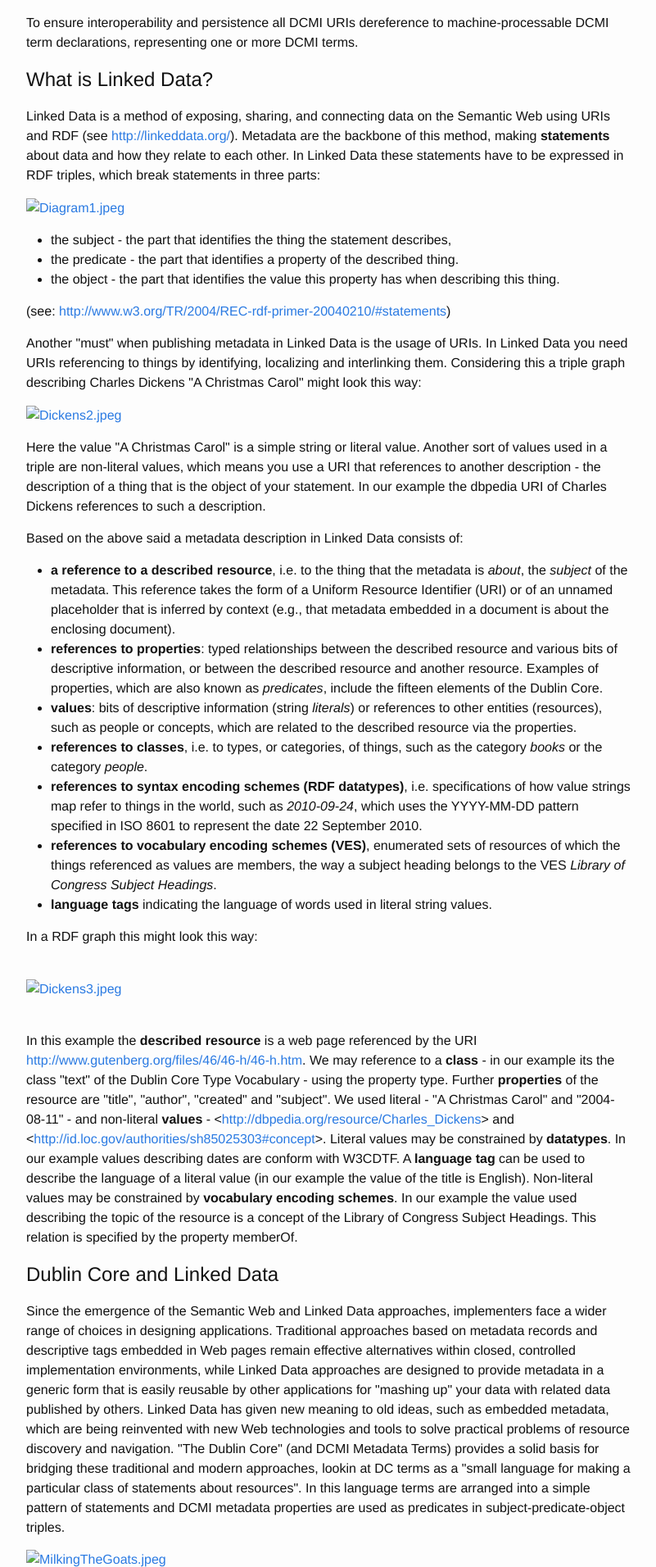
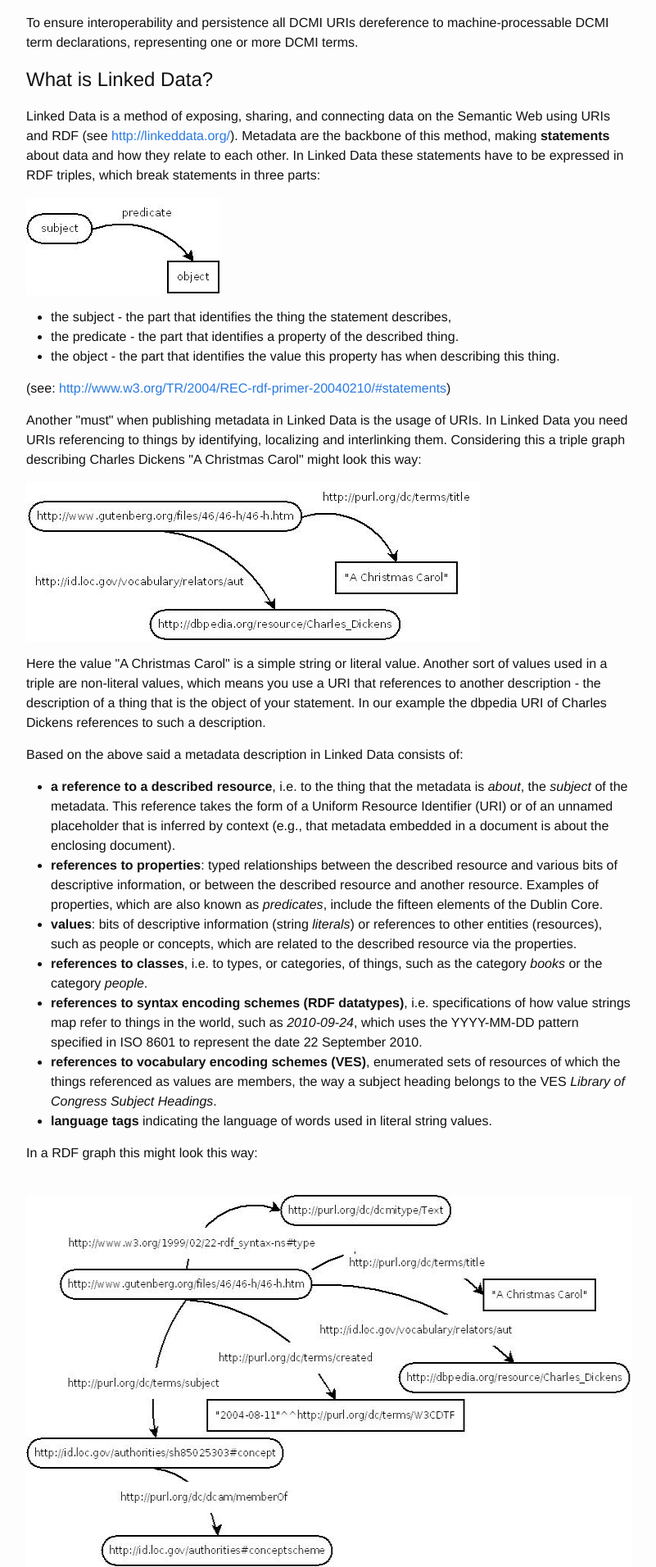
Before and after one commit to metaweidner/dcmi-iac, a Jekyll site: the page built from wiki/User_Guide.html, in a window 1280 px wide. Shown: the part 4405-6317 px from the top of the page at 82% size, without its empty margins (238-1039 px from the left). Built offline with Jekyll 4.4.1, drawn with Linux system fonts in a browser that asks for light colours.

Commit message:
image test

```diff
--- a/wiki/Glossary/Application_Profile.html
+++ b/wiki/Glossary/Application_Profile.html
@@ -33,7 +33,7 @@ title: Application Profile
 </p>
 <p>An Application Profile, under this model, was seen not just as a schema, but as a packet of specifications and Usage Guidelines documenting an application-specific metadata model -- a model in turn grounded on domain standards such as Community Domain Models, Metadata Vocabularies, and the DCAM with its related syntax guidelines.  Domain standards were themselves grounded in the "foundation standards" of RDF.  A primer for creating application profiles on this basis, "Guidelines for Dublin Core Application Profiles", was published in 2009<sup id="cite_ref-7" class="reference"><a href="#cite_note-7">[8]</a></sup>, and the DCMI Usage Board developed and tested criteria for evaluating the conformance of application profiles to the guidelines and principles articulated in the Singapore Framework<sup id="cite_ref-8" class="reference"><a href="#cite_note-8">[9]</a></sup>.
 </p>
-<p><a href="http://metaweidner.github.io/dcmi-iac/wiki/File:SingaporeFramework.png" class="image" title="Singapore Framework"><img alt="Singapore Framework" src="/images/0/03/SingaporeFramework.png" width="507" height="352"></a><br>
+<p><a href="http://metaweidner.github.io/dcmi-iac/wiki/images/SingaporeFramework.png" class="image" title="Singapore Framework"><img alt="Singapore Framework" src="http://metaweidner.github.io/dcmi-iac/wiki/images/SingaporeFramework.png" width="507" height="352"></a><br>
 <b>Singapore Framework</b>
 </p>
 <p>The Singapore Framework approach to application profiles was intended to guide the design of RDF-compatible instance metadata -- records based on application-specific formats, using RDF vocabularies, templated according to the Description Set Profile constraint language, and expressed in concrete syntaxes with a defined relationship to the DCAM (such as HTML, XML, and RDF/XML).  DCAM's basis in RDF would ensure that the contents of DCAM-based instance metadata would be straightforwardly expressible as RDF triples and thus as Linked Data.
--- a/wiki/Glossary/DCMI_Abstract_Model.html
+++ b/wiki/Glossary/DCMI_Abstract_Model.html
@@ -78,17 +78,17 @@ title: DCMI Abstract Model
 </p>
 <p>The Description Set Model specifies both a set of syntactic elements (things found in data) and a set of referents in the real world (things to which the syntactic elements may be interpreted to refer).  Ignoring the semantic element of the Description Set Model, which has been justifiably criticized as "confusing", it is possible to view the Description Set Model strictly in terms of its syntactic elements.  These include grouping constructs (Description Set, Description, Statement, Non-Literal Value Surrogate, and Literal Value Surrogate) and slots for URIs and character strings (Described Resource URI, Property URI, Value URI, Vocabulary Encoding Scheme URI, Syntax Encoding Scheme URI, Value String Language, Plain Value String, and Typed Value String).  One might think of these slots as components of the DCAM abstract syntax that can be tested or validated.  In the DCMI Abstract Model, these syntactic elements are described using UML, but they are more popularly depicted in the form of a nested metadata template, as in Figure 1 below.
 </p>
-<p><a href="http://metaweidner.github.io/dcmi-iac/wiki/File:DescriptionSetModel75.jpg" class="image" title="Figure 1: Description Set Model (part of DCMI Abstract Model)"><img alt="Figure 1: Description Set Model (part of DCMI Abstract Model)" src="/images/d/d3/DescriptionSetModel75.jpg" width="494" height="389"></a><br>
+<p><a href="http://metaweidner.github.io/dcmi-iac/wiki/images/DescriptionSetModel75.jpg" class="image" title="Figure 1: Description Set Model (part of DCMI Abstract Model)"><img alt="Figure 1: Description Set Model (part of DCMI Abstract Model)" src="http://metaweidner.github.io/dcmi-iac/wiki/images/DescriptionSetModel75.jpg" width="494" height="389"></a><br>
 <b>Figure 1: Description Set Model (part of DCMI Abstract Model)</b>
 </p>
 <p>As an illustration of how the syntactic elements of the Description Set Model are used, Figure 2 shows a set of example information values in the placeholders corresponding to those shown in Figure 1.
 </p>
-<p><a href="http://metaweidner.github.io/dcmi-iac/wiki/File:DescriptionSetModelValues75.jpg" class="image" title="Figure 2: Description Set Model slots with example URIs and character strings"><img alt="Figure 2: Description Set Model slots with example URIs and character strings" src="/images/5/5f/DescriptionSetModelValues75.jpg" width="530" height="370"></a><br>
+<p><a href="http://metaweidner.github.io/dcmi-iac/wiki/images/DescriptionSetModelValues75.jpg" class="image" title="Figure 2: Description Set Model slots with example URIs and character strings"><img alt="Figure 2: Description Set Model slots with example URIs and character strings" src="http://metaweidner.github.io/dcmi-iac/wiki/images/DescriptionSetModelValues75.jpg" width="530" height="370"></a><br>
 <b>Figure 2: Description Set Model slots with example URIs and character strings</b>
 </p>
 <p>How the elements of the Description Set Model relate to RDF is depicted in Figure 3 and described in more detail in Appendix B below.
 </p>
-<p><a href="http://metaweidner.github.io/dcmi-iac/wiki/File:DcamAndRdfGraph.jpg" class="image" title="Figure 3: Relationship of Description Set Profile components to RDF graphs"><img alt="Figure 3: Relationship of Description Set Profile components to RDF graphs" src="/images/a/a6/DcamAndRdfGraph.jpg" width="579" height="437"></a><br>
+<p><a href="http://metaweidner.github.io/dcmi-iac/wiki/images/DcamAndRdfGraph.jpg" class="image" title="Figure 3: Relationship of Description Set Profile components to RDF graphs"><img alt="Figure 3: Relationship of Description Set Profile components to RDF graphs" src="http://metaweidner.github.io/dcmi-iac/wiki/images/DcamAndRdfGraph.jpg" width="579" height="437"></a><br>
 <b>Figure 3: Relationship of Description Set Profile components to RDF graphs</b>
 </p>
 <h3> <span class="mw-headline" id="Future_development_of_DCAM"> Future development of DCAM </span>
--- a/wiki/Glossary/Dublin_Core_Grammatical_Principles.html
+++ b/wiki/Glossary/Dublin_Core_Grammatical_Principles.html
@@ -26,10 +26,10 @@ title: Dublin Core Grammatical Principles
 </ol>
 <h3> <span class="mw-headline" id="Diagrams"> Diagrams </span>
 </h3>
-<p><a href="http://metaweidner.github.io/dcmi-iac/wiki/File:Grammar2000.jpg" class="image" title='Figure 4: Early "grammar" of Dublin Core "statements" (circa 2000)'><img alt='Figure 4: Early "grammar" of Dublin Core "statements" (circa 2000)' src="/images/8/8b/Grammar2000.jpg" width="547" height="358"></a>
+<p><a href="http://metaweidner.github.io/dcmi-iac/wiki/images/Grammar2000.jpg" class="image" title='Figure 4: Early "grammar" of Dublin Core "statements" (circa 2000)'><img alt='Figure 4: Early "grammar" of Dublin Core "statements" (circa 2000)' src="http://metaweidner.github.io/dcmi-iac/wiki/images/Grammar2000.jpg" width="547" height="358"></a>
 <b>Early "grammar" of Dublin Core "statements" (2000)</b>
 </p>
-<p><a href="http://metaweidner.github.io/dcmi-iac/wiki/File:GrammarAndRDF.jpg" class="image" title='Figure 5: Mapping of early Dublin Core "grammar" to RDF statements (circa 2000)'><img alt='Figure 5: Mapping of early Dublin Core "grammar" to RDF statements (circa 2000)' src="/images/8/8a/GrammarAndRDF.jpg" width="568" height="358"></a>
+<p><a href="http://metaweidner.github.io/dcmi-iac/wiki/images/GrammarAndRDF.jpg" class="image" title='Figure 5: Mapping of early Dublin Core "grammar" to RDF statements (circa 2000)'><img alt='Figure 5: Mapping of early Dublin Core "grammar" to RDF statements (circa 2000)' src="http://metaweidner.github.io/dcmi-iac/wiki/images/GrammarAndRDF.jpg" width="568" height="358"></a>
 <b>Mapping of early Dublin Core "grammar" to RDF statements (2000)</b>
 </p>
 
--- a/wiki/User_Guide.html
+++ b/wiki/User_Guide.html
@@ -166,7 +166,7 @@ title: User Guide
 </h1>
 <p>Linked Data is a method of exposing, sharing, and connecting data on the Semantic Web using URIs and RDF (see <a href="http://linkeddata.org/" class="external free" rel="nofollow">http://linkeddata.org/</a>). Metadata are the backbone of this method, making <b>statements</b> about data and how they relate to each other. In Linked Data these statements have to be expressed in RDF triples, which break statements in three parts:
 </p>
-<p><a href="http://metaweidner.github.io/dcmi-iac/wiki/File:Diagram1.jpeg" class="image"><img alt="Diagram1.jpeg" src="/images/0/06/Diagram1.jpeg" width="237" height="119"></a>
+<p><a href="http://metaweidner.github.io/dcmi-iac/wiki/images/Diagram1.jpeg" class="image"><img alt="Diagram1.jpeg" src="http://metaweidner.github.io/dcmi-iac/wiki/images/Diagram1.jpeg" width="237" height="119"></a>
 </p>
 <ul>
 <li> the subject - the part that identifies the thing the statement describes,
@@ -180,7 +180,7 @@ title: User Guide
 </p>
 <p>Another "must" when publishing metadata in Linked Data is the usage of URIs. In Linked Data you need URIs referencing to things by identifying, localizing and interlinking them. Considering this a triple graph describing Charles Dickens "A Christmas Carol" might look this way:
 </p>
-<p><a href="http://metaweidner.github.io/dcmi-iac/wiki/File:Dickens2.jpeg" class="image"><img alt="Dickens2.jpeg" src="/images/e/ed/Dickens2.jpeg" width="554" height="195"></a>
+<p><a href="http://metaweidner.github.io/dcmi-iac/wiki/images/Dickens2.jpeg" class="image"><img alt="Dickens2.jpeg" src="http://metaweidner.github.io/dcmi-iac/wiki/images/Dickens2.jpeg" width="554" height="195"></a>
 </p>
 <p>Here the value "A Christmas Carol" is a simple string or literal value. Another sort of values used in a triple are non-literal values, which means you use a URI that references to another description - the description of a thing that is the object of your statement. In our example the dbpedia URI of Charles Dickens references to such a description.
 </p>
@@ -205,7 +205,7 @@ title: User Guide
 <p>In a RDF graph this might look this way:
 </p>
 <p><br>
-<a href="http://metaweidner.github.io/dcmi-iac/wiki/File:Dickens3.jpeg" class="image"><img alt="Dickens3.jpeg" src="/images/1/14/Dickens3.jpeg" width="803" height="454"></a>
+<a href="http://metaweidner.github.io/dcmi-iac/wiki/images/Dickens3.jpeg" class="image"><img alt="Dickens3.jpeg" src="http://metaweidner.github.io/dcmi-iac/wiki/images/Dickens3.jpeg" width="803" height="454"></a>
 </p>
 <p><br>
 In this example the <b>described resource</b> is a web page referenced by the URI <a href="http://www.gutenberg.org/files/46/46-h/46-h.htm" class="external free" rel="nofollow">http://www.gutenberg.org/files/46/46-h/46-h.htm</a>. We may reference to a <b>class</b> - in our example its the class "text" of the Dublin Core Type Vocabulary - using the property type. Further <b>properties</b> of the resource are "title", "author", "created" and "subject". We used literal - "A Christmas Carol" and "2004-08-11" - and non-literal <b>values</b> - &lt;<a href="http://dbpedia.org/resource/Charles_Dickens" class="external free" rel="nofollow">http://dbpedia.org/resource/Charles_Dickens</a>&gt; and &lt;<a href="http://id.loc.gov/authorities/sh85025303#concept" class="external free" rel="nofollow">http://id.loc.gov/authorities/sh85025303#concept</a>&gt;. Literal values may be constrained by <b>datatypes</b>. In our example values describing dates are conform with W3CDTF. A <b>language tag</b> can be used to describe the language of a literal value (in our example the value of the title is English). Non-literal values may be constrained by <b>vocabulary encoding schemes</b>. In our example the value used describing the topic of the resource is a concept of the Library of Congress Subject Headings. This relation is specified by the property memberOf.
@@ -214,7 +214,7 @@ In this example the <b>described resource</b> is a web page referenced by the UR
 </h1>
 <p>Since the emergence of the Semantic Web and Linked Data approaches, implementers face a wider range of choices in designing applications. Traditional approaches based on metadata records and descriptive tags embedded in Web pages remain effective alternatives within closed, controlled implementation environments, while Linked Data approaches are designed to provide metadata in a generic form that is easily reusable by other applications for "mashing up" your data with related data published by others.  Linked Data has given new meaning to old ideas, such as embedded metadata, which are being reinvented with new Web technologies and tools to solve practical problems of resource discovery and navigation. "The Dublin Core" (and DCMI Metadata Terms) provides a solid basis for bridging these traditional and modern approaches, lookin at DC terms as a "small language for making a particular class of statements about resources". In this language terms are arranged into a simple pattern of statements and DCMI metadata properties are used as predicates in subject-predicate-object triples.
 </p>
-<p><a href="http://metaweidner.github.io/dcmi-iac/wiki/File:MilkingTheGoats.jpeg" class="image"><img alt="MilkingTheGoats.jpeg" src="/images/2/2d/MilkingTheGoats.jpeg" width="439" height="367"></a>
+<p><a href="http://metaweidner.github.io/dcmi-iac/wiki/images/MilkingTheGoats.jpeg" class="image"><img alt="MilkingTheGoats.jpeg" src="http://metaweidner.github.io/dcmi-iac/wiki/images/MilkingTheGoats.jpeg" width="439" height="367"></a>
 </p>
 <p><br>
 To describe this in a text form we may use the <a href="http://www.w3.org/TeamSubmission/2008/SUBM-turtle-20080114/" class="external text" rel="nofollow">Turtle Syntax for RDF</a>. In this syntax the triple will look like this:
--- a/wiki/index.html
+++ b/wiki/index.html
@@ -71,7 +71,7 @@ title: Main Page
 </li>
 </ul>
 <hr>
-<p><a href="http://metaweidner.github.io/dcmi-iac/wiki/File:Join_us-150.png" class="image" title="DCMI Handbook"><img alt="DCMI Handbook" src="/images/c/c5/Join_us-150.png" width="150" height="43"></a>
+<p><a href="http://metaweidner.github.io/dcmi-iac/wiki/images/Join_us-150.png" class="image" title="DCMI Handbook"><img alt="DCMI Handbook" src="http://metaweidner.github.io/dcmi-iac/wiki/images/Join_us-150.png" width="150" height="43"></a>
 </p>
 <p><a href="http://dublincore.org/support/#individualMember" class="external text" rel="nofollow">Click and become a DCMI member...</a>
 </p>
```
Also changed, not shown: wiki/images/DcamAndRdfGraph.jpg (added), wiki/images/DescriptionSetModel75.jpg (added), wiki/images/DescriptionSetModelValues75.jpg (added), wiki/images/Diagram1.jpeg (added), wiki/images/Dickens2.jpeg (added), wiki/images/Dickens3.jpeg (added), wiki/images/Grammar2000.jpg (added), wiki/images/GrammarAndRDF.jpg (added), wiki/images/Join_us-150.png (added), wiki/images/MilkingTheGoats.jpeg (added), wiki/images/SingaporeFramework.png (added), wiki/images/poweredby_mediawiki_88x31.png (added).
